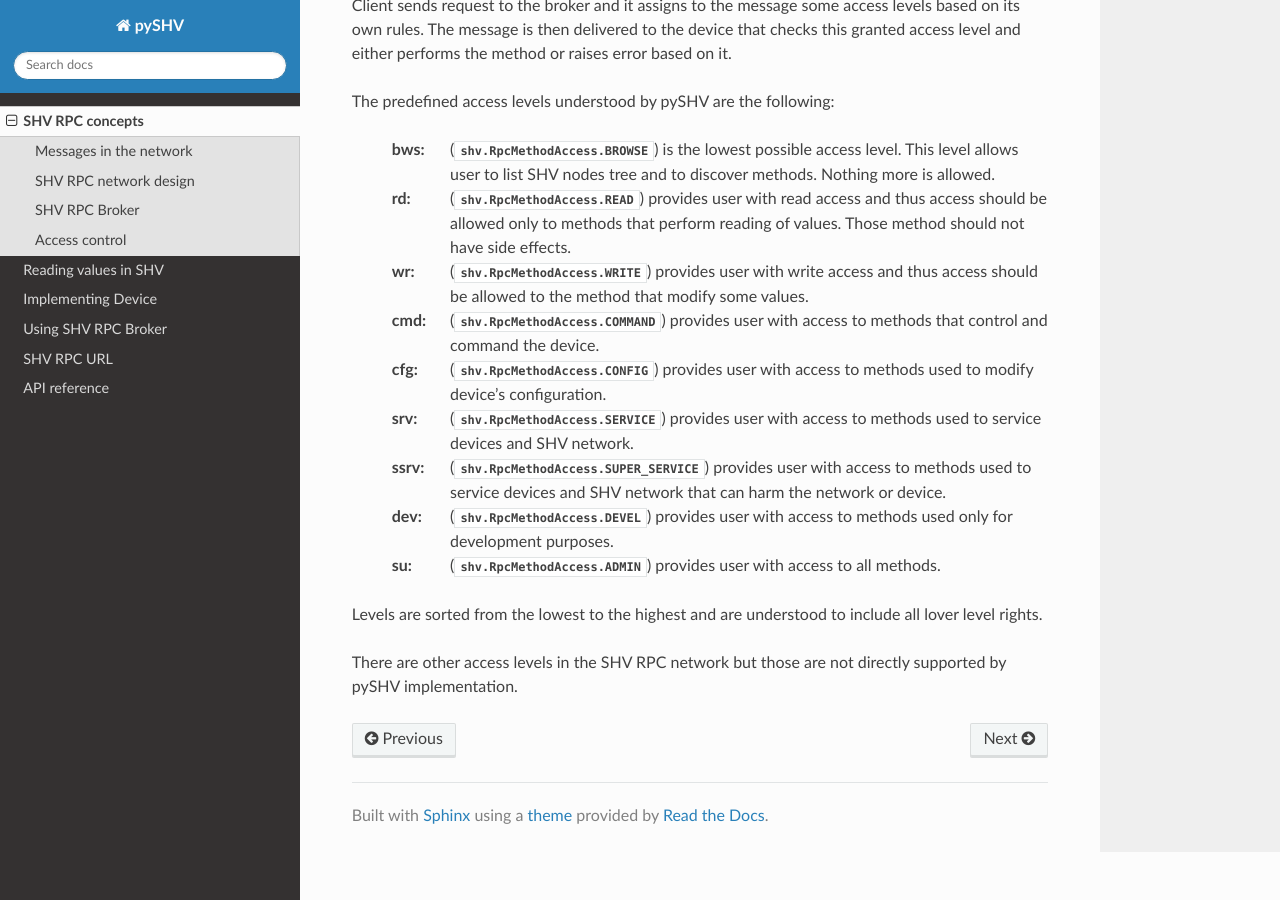
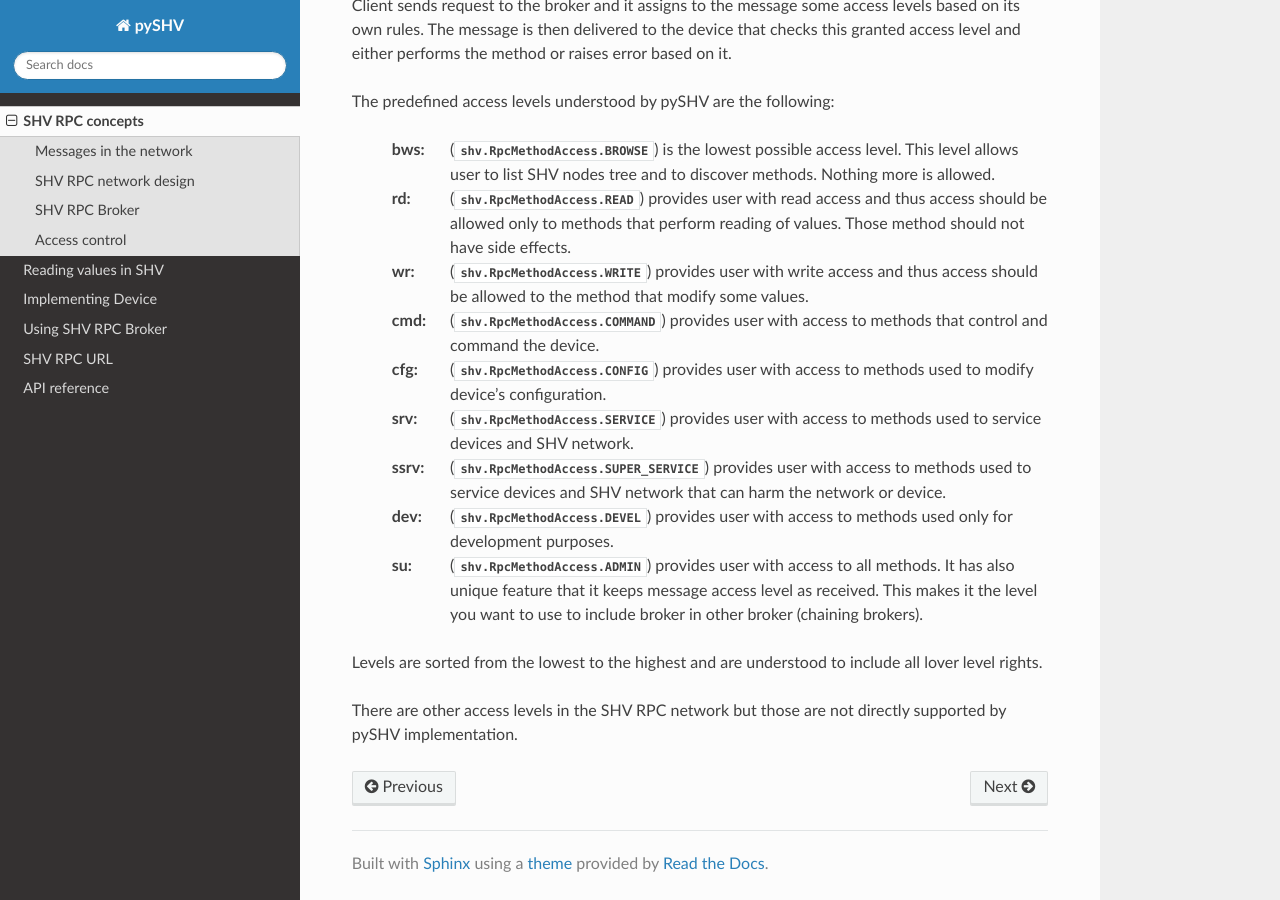
Before and after one commit to silicon-heaven/pyshv, a Sphinx documentation site: the page built from docs/concepts.rst, in a window 1280 px wide and 900 px high, scrolled down 2828 px. Built offline with Sphinx 7.4.7 and the Read the Docs theme 2.0.0, drawn with Linux system fonts in a browser that asks for light colours.

Commit message:
broker: provide a way to trust granted access levels on su level
This provides a way to trust to access level that was in the message
(not overwriting it user's one). The use case is for broker chaining
where access level deduced by first broker is then passed around to the
device. The su level is used for this feature because it is the highest
access level and when client is allowed to specify granted access level
it can specify su and thus have highest access level anyway.

Tests now use development access level to bypass this feature in regular
communication testing.

```diff
--- a/docs/concepts.rst
+++ b/docs/concepts.rst
@@ -157,7 +157,9 @@ The predefined access levels understood by pySHV are the following:
   :dev: (:attr:`shv.RpcMethodAccess.DEVEL`) provides user with access to methods
     used only for development purposes.
   :su: (:attr:`shv.RpcMethodAccess.ADMIN`) provides user with access to
-    all methods.
+    all methods. It has also unique feature that it keeps message access level
+    as received. This makes it the level you want to use to include broker in
+    other broker (chaining brokers).
 
 Levels are sorted from the lowest to the highest and are understood to include
 all lover level rights.
```
Also changed, not shown: 3 other files.
